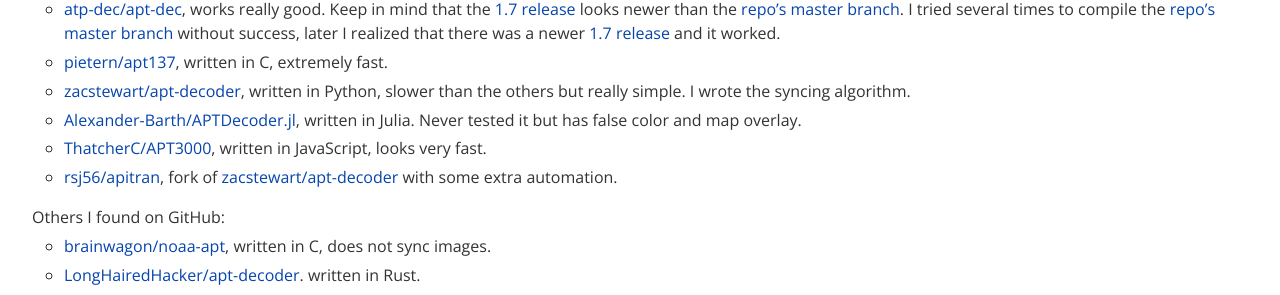
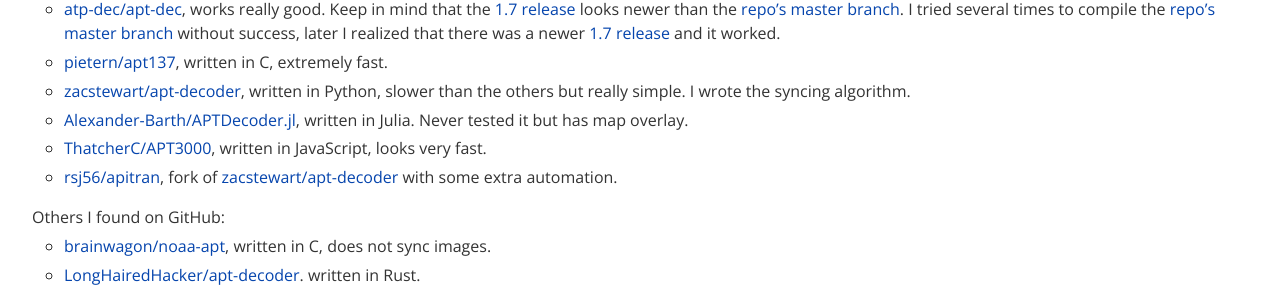
Before and after one commit to martinber/noaa-apt, a Jekyll site: the page built from docs/alternatives.md, in a window 1280 px wide and 900 px high. Shown: the part 386-681 px from the top of the window. Built offline with Jekyll 4.4.1, drawn with Linux system fonts in a browser that asks for light colours.

Commit message:
Updated alternatives.md

```diff
--- a/docs/alternatives.md
+++ b/docs/alternatives.md
@@ -24,8 +24,8 @@ found, as of August 2018:
 - [zacstewart/apt-decoder], written in Python, slower than the others but really
   simple. I wrote the syncing algorithm.
 
-- [Alexander-Barth/APTDecoder.jl], written in Julia. Never tested it but has
-  false color and map overlay.
+- [Alexander-Barth/APTDecoder.jl], written in Julia. Never tested it but has map
+  overlay.
 
 - [ThatcherC/APT3000], written in JavaScript, looks very fast.
 
```
